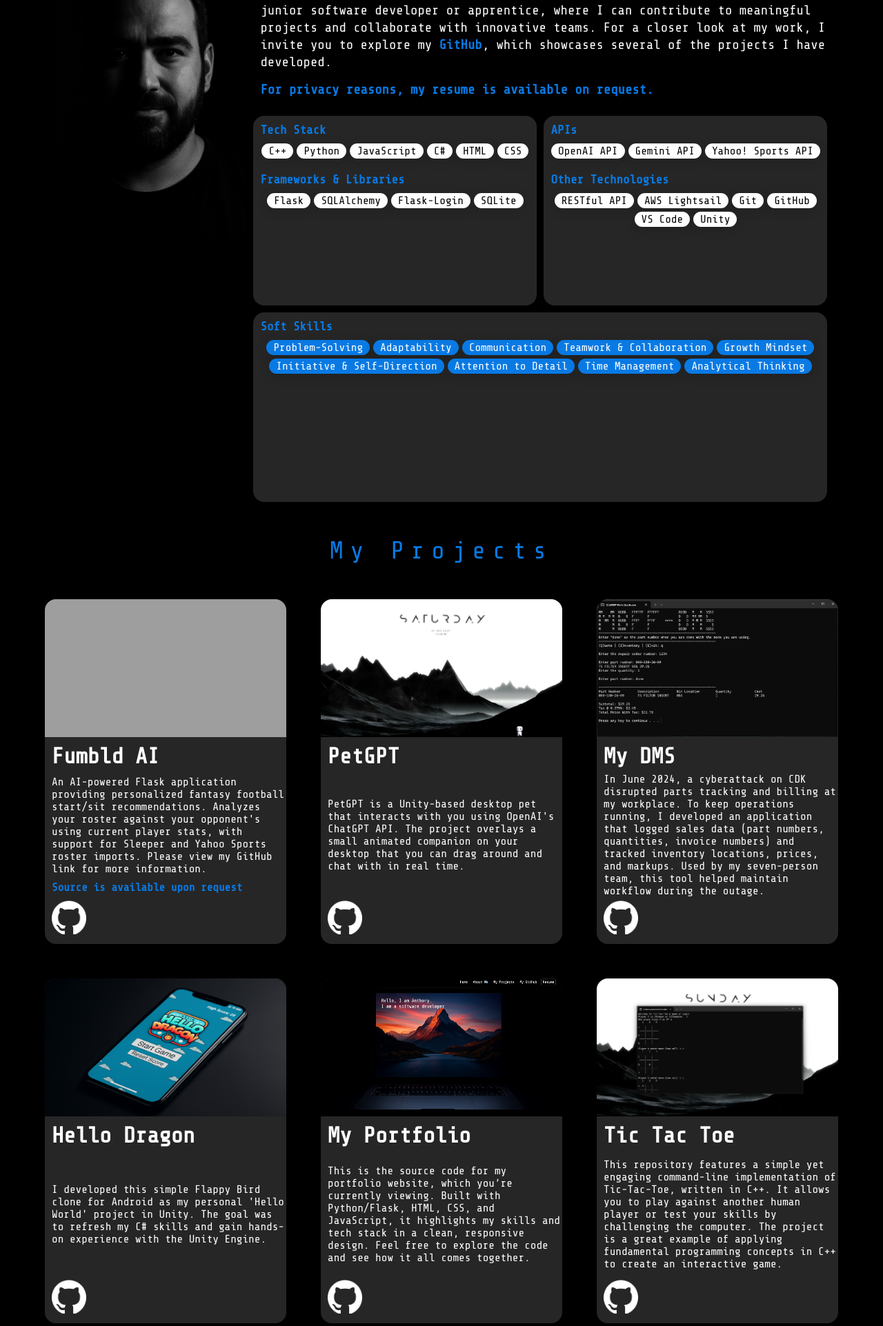
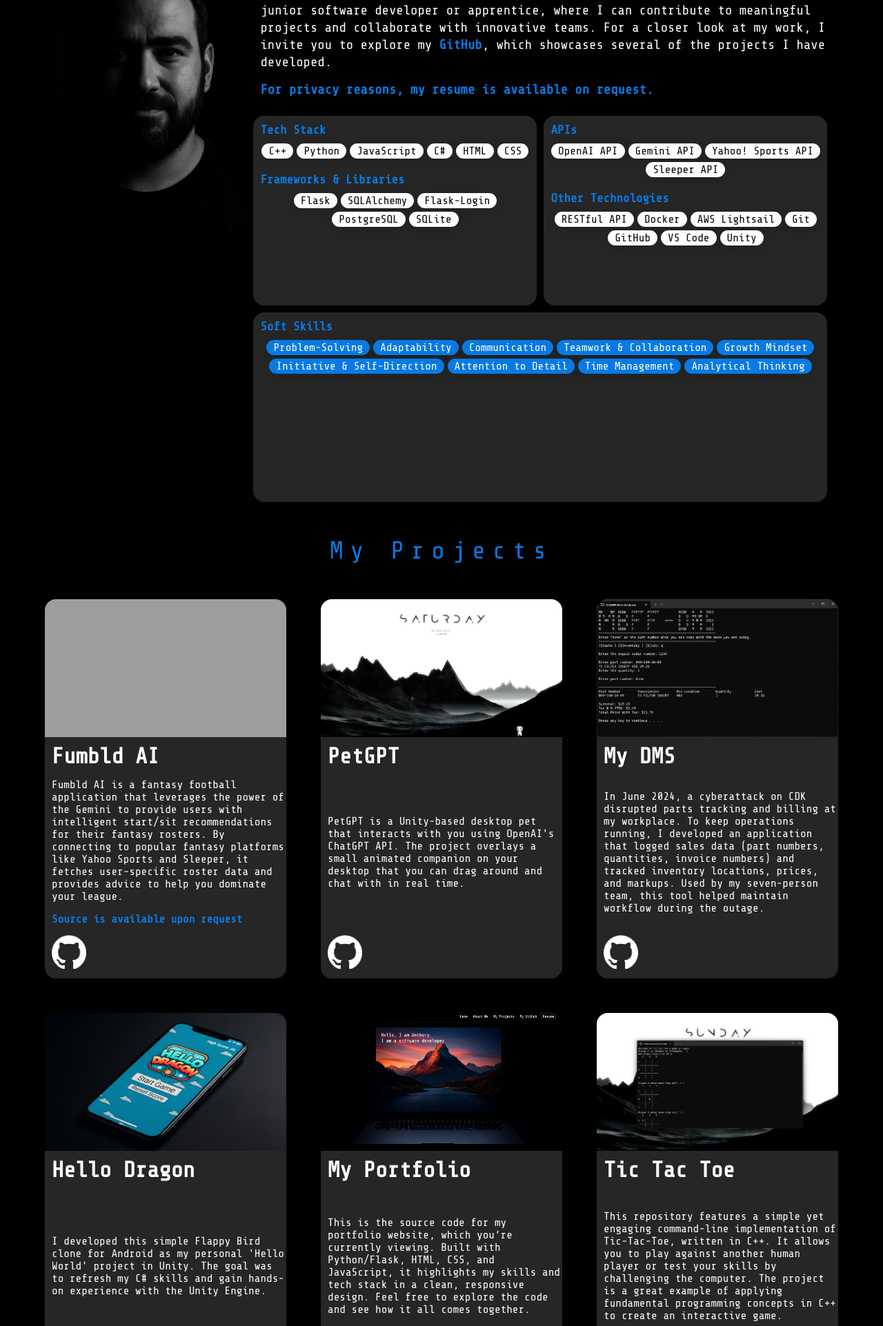
Before and after one commit to ant-cantu/portfolio, a Flask app: page / in a window 1280 px wide. Shown: the part 1342-3265 px from the top of the page at 69% size. Run offline with Flask 3, Linux system fonts and the light colour scheme; grey boxes are pictures that could not be loaded.

Commit message:
Update project card height and index page content
Increased project card height in CSS for better layout. Added PostgreSQL, Sleeper API, and Docker to the skills list in index.html. Updated Fumbld AI description for improved clarity and detail.

```diff
--- a/src/static/css/projects.css
+++ b/src/static/css/projects.css
@@ -28,7 +28,7 @@
     display: flex;
     flex-direction: column;
     width: 350px;
-    height: 500px;
+    height: 550px;
     background-color: rgb(38, 38, 38);
     border-radius: 16px;
     box-shadow: 0 8px 32px 0 rgba(0, 0, 0, 0.45);
--- a/src/templates/index.html
+++ b/src/templates/index.html
@@ -105,6 +105,7 @@
                                         <span id="skill-type">Flask</span>
                                         <span id="skill-type">SQLAlchemy</span>
                                         <span id="skill-type">Flask-Login</span>
+                                        <span id="skill-type">PostgreSQL</span>
                                         <span id="skill-type">SQLite</span>
                                     </div>
                                 </div>
@@ -116,12 +117,14 @@
                                         <span id="skill-type">OpenAI API</span>
                                         <span id="skill-type">Gemini API</span>
                                         <span id="skill-type">Yahoo! Sports API</span>
+                                        <span id="skill-type">Sleeper API</span>
                                     </div>
 
                                     <div id="header">Other Technologies</div>
 
                                     <div id="container">
                                         <span id="skill-type">RESTful API</span>
+                                        <span id="skill-type">Docker</span>
                                         <span id="skill-type">AWS Lightsail</span>
                                         <span id="skill-type">Git</span>
                                         <span id="skill-type">GitHub</span>
@@ -186,9 +189,10 @@
                             <div id="container">
                                 <h1>Fumbld AI</h1>
                                 <p>
-                                    An AI-powered Flask application providing personalized fantasy football start/sit recommendations.
-                                    Analyzes your roster against your opponent's using current player stats, with support for
-                                    Sleeper and Yahoo Sports roster imports. Please view my GitHub link for more information.
+                                    Fumbld AI is a fantasy football application that leverages the power of the Gemini to provide
+                                    users with intelligent start/sit recommendations for their fantasy rosters. By connecting to
+                                    popular fantasy platforms like Yahoo Sports and Sleeper, it fetches user-specific
+                                    roster data and provides advice to help you dominate your league.
                                 </p>
                                 <p>
                                     <strong>Source is available upon request</strong>
```
